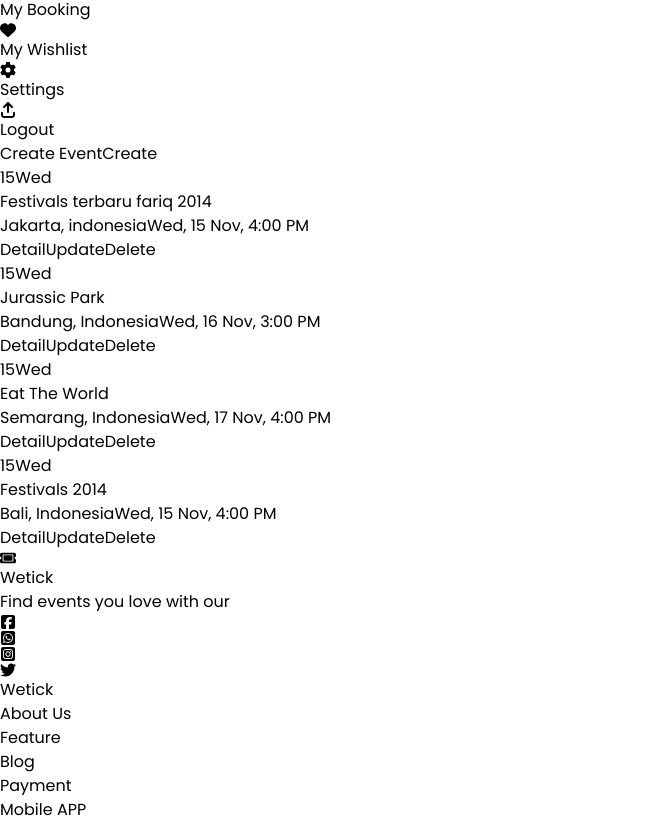
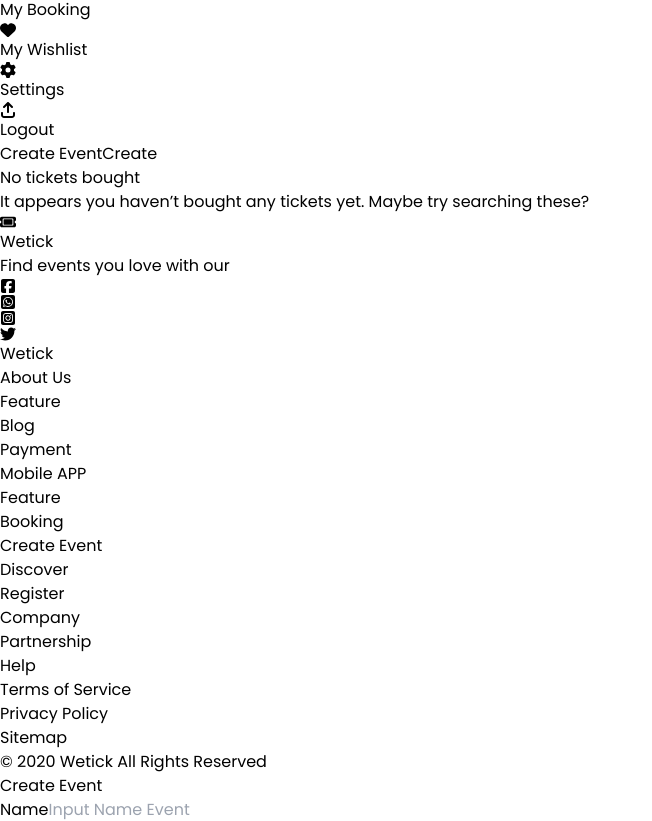
Before and after one commit to ashari-dev/fgh21-react-event-organizer, a React (Vite) app: page /create-event in a window 1280 px wide. Shown: the part 1426-2247 px from the top of the page, without its empty margins (0-652 px from the left). Built offline with nearby package versions, Linux system fonts and the light colour scheme.

Commit message:
feth: repair

```diff
--- a/src/component/LocationHome.jsx
+++ b/src/component/LocationHome.jsx
@@ -9,7 +9,7 @@
 
 function Location() {
   return (
-    <section className="bg-[#3366FF] bg-[url('../assets/img/bg2.png')] bg-no-repeat bg-cover md:m-12 px-16 py-20 flex flex-col gap-12 rounded-3xl text-white">
+    <section className="bg-[#3366FF] bg-[url('../assets/img/bg2.png')] bg-no-repeat bg-cover md:m-12 m-5 px-16 py-20 flex flex-col gap-12 rounded-3xl text-white">
       <div className="text-xl font-semibold bg-[#FFFFFF40] w-32 flex justify-center rounded-full before:content-['\2014'] gap-1">Location</div>
       <div className="flex flex-wrap gap-20 justify-center md:justify-start">
         <div className="w-[230px] text-4xl font-bold">Discover Events Near You</div>
--- a/src/component/Partner.jsx
+++ b/src/component/Partner.jsx
@@ -11,7 +11,7 @@
       <div className="rounded-full bg-[#FFFFFF40] px-10 text-white font-semibold flex before:content-['\2014'] gap-1">Partner</div>
       <div className="text-4xl font-bold text-white">Our Trusted Partners</div>
       <div className="text-[#C1C5D0] text-xs">By companies like :</div>
-      <div className="flex gap-10 flex-wrap items-center">
+      <div className="flex gap-10 flex-wrap items-center justify-center">
         <img src={img1} alt="Partner" />
         <img src={img2} alt="Partner" />
         <img src={img3} alt="Partner" />
--- a/src/pages/Booking.jsx
+++ b/src/pages/Booking.jsx
@@ -47,6 +47,21 @@
     setVvip((a) => a - 1);
   }
 
+  let section = [];
+  if (reg > 0) {
+    section.push(`REG : ${reg}`);
+  }
+  if (vip > 0) {
+    section.push(`VIP : ${vip}`);
+  }
+  if (vvip > 0) {
+    section.push(`VVIP : ${vvip}`);
+  }
+
+  let dataSection = "";
+  section.length > 0
+    ? (dataSection = section.join(" || "))
+    : (dataSection = "-");
   return (
     <div>
       <NavbarBtn />
@@ -173,18 +188,14 @@
             <div className="flex flex-col gap-4">
               <div className="text-sm font-bold flex justify-between text-[#373A42]">
                 Ticket Section
-                <span className="text-[#3355ff]">
-                  {reg === 0 && vip === 0 && vvip === 0
-                    ? "-"
-                    : `Reg(${reg}), VIP(${vip}), VVIP(${vvip})`}
-                </span>
+                <span className="text-[#3355ff]">{dataSection}</span>
               </div>
               <div className="text-sm font-bold flex justify-between text-[#373A42]">
                 Quantity
                 <span className="text-[#3355ff]">
                   {reg === 0 && vip === 0 && vvip === 0
                     ? "-"
-                    : `nama ${reg * 4}`}
+                    : `${reg + vip + vvip}`}
                 </span>
               </div>
               <div className="text-sm font-bold flex justify-between text-[#373A42]">
--- a/src/pages/CreateEvent.jsx
+++ b/src/pages/CreateEvent.jsx
@@ -16,30 +16,30 @@
   }
 
   const data = [
-    {
-      id: 1,
-      title: "Festivals terbaru fariq 2014",
-      time: "Wed, 15 Nov, 4:00 PM",
-      location: "Jakarta, indonesia",
-    },
-    {
-      id: 2,
-      title: "Jurassic Park",
-      time: "Wed, 16 Nov, 3:00 PM",
-      location: "Bandung, Indonesia",
-    },
-    {
-      id: 3,
-      title: "Eat The World",
-      time: "Wed, 17 Nov, 4:00 PM",
-      location: "Semarang, Indonesia",
-    },
-    {
-      id: 4,
-      title: "Festivals 2014",
-      time: "Wed, 15 Nov, 4:00 PM",
-      location: "Bali, Indonesia",
-    },
+    // {
+    //   id: 1,
+    //   title: "Festivals terbaru 2014",
+    //   time: "Wed, 15 Nov, 4:00 PM",
+    //   location: "Jakarta, indonesia",
+    // },
+    // {
+    //   id: 2,
+    //   title: "Jurassic Park",
+    //   time: "Wed, 16 Nov, 3:00 PM",
+    //   location: "Bandung, Indonesia",
+    // },
+    // {
+    //   id: 3,
+    //   title: "Eat The World",
+    //   time: "Wed, 17 Nov, 4:00 PM",
+    //   location: "Semarang, Indonesia",
+    // },
+    // {
+    //   id: 4,
+    //   title: "Festivals 2014",
+    //   time: "Wed, 15 Nov, 4:00 PM",
+    //   location: "Bali, Indonesia",
+    // },
   ];
 
   return (
@@ -58,7 +58,7 @@
                 Create
               </button>
             </div>
-            {data.map((i) => {
+            {data.length >0 ? data.map((i) => {
               return (
                 <div className="border-b-2 pb-5">
                   <div className="flex gap-8">
@@ -89,7 +89,12 @@
                   </div>
                 </div>
               );
-            })}
+            }) : (
+              <div className="h-full w-full flex flex-col gap-5 items-center justify-center">
+                <div className="text-2xl font-semibold">No tickets bought</div>
+                <div className="w-[50%] flex text-[#B3B8B8] text-md text-center">It appears you haven’t bought any tickets yet. Maybe try searching these?</div>
+              </div>
+            )}
           </div>
         </div>
         <Footer />
--- a/src/pages/Home.jsx
+++ b/src/pages/Home.jsx
@@ -11,7 +11,7 @@
   const data = [
     {
       id: 1,
-      title: "Festivals terbaru fariq 2014",
+      title: "Festivals terbaru 2014",
       time: "Wed, 15 Nov, 4:00 PM",
       img: "https://i.pinimg.com/564x/b6/5b/66/b65b66e5707e73d032773d74c1d7479f.jpg",
     },
--- a/src/pages/MyBooking.jsx
+++ b/src/pages/MyBooking.jsx
@@ -8,7 +8,7 @@
   const data = [
     {
       id: 1,
-      title: "Festivals terbaru fariq 2014",
+      title: "Festivals terbaru 2014",
       time: "Wed, 15 Nov, 4:00 PM",
       location: "Jakarta, indonesia",
     },
@@ -45,7 +45,8 @@
                 March
               </button>
             </div>
-            {data.map((i) => {
+            {data.length > 0 ? (
+              data.map((i) => {
                 return (
                   <div className="border-b-2 pb-5">
                     <div className="flex gap-8">
@@ -72,7 +73,14 @@
                     </div>
                   </div>
                 );
-            })}
+              })
+            ) : (
+              <div className="h-full w-full flex flex-col gap-5 items-center justify-center">
+                <div className="text-2xl font-semibold">No tickets bought</div>
+                <div className="w-[50%] flex text-[#B3B8B8] text-md text-center">It appears you haven’t bought any tickets yet. Maybe try searching these?</div>
+              </div>
+            )}
+            {}
           </div>
         </div>
         <Footer />
--- a/src/pages/MyWishlist.jsx
+++ b/src/pages/MyWishlist.jsx
@@ -8,7 +8,7 @@
   const data = [
     {
       id: 1,
-      title: "Festivals terbaru fariq 2014",
+      title: "Festivals terbaru 2014",
       time: "Wed, 15 Nov, 4:00 PM",
       location: "Jakarta, indonesia",
     },
@@ -41,7 +41,8 @@
             <div className="text-xl font-bold flex justify-between items-center">
               My Wishlist
             </div>
-            {data.map((i) => {
+            {data.length > 0 ? (
+              data.map((i) => {
                 return (
                   <div className="pb-5">
                     <div className="flex gap-8">
@@ -68,7 +69,16 @@
                     </div>
                   </div>
                 );
-            })}
+              })
+            ) : (
+              <div className="h-full w-full flex flex-col gap-5 items-center justify-center">
+                <div className="text-2xl font-semibold">No tickets bought</div>
+                <div className="w-[50%] flex text-[#B3B8B8] text-md text-center">
+                  It appears you haven’t bought any tickets yet. Maybe try
+                  searching these?
+                </div>
+              </div>
+            )}
           </div>
         </div>
         <Footer />
```
Also changed, not shown: src/pages/Payment.jsx (+26 -9 lines). Lines whose indentation alone changed are shown as unchanged.
